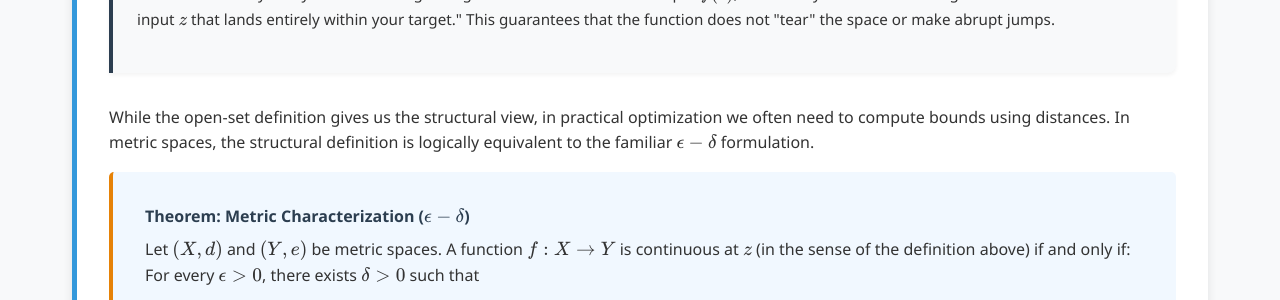
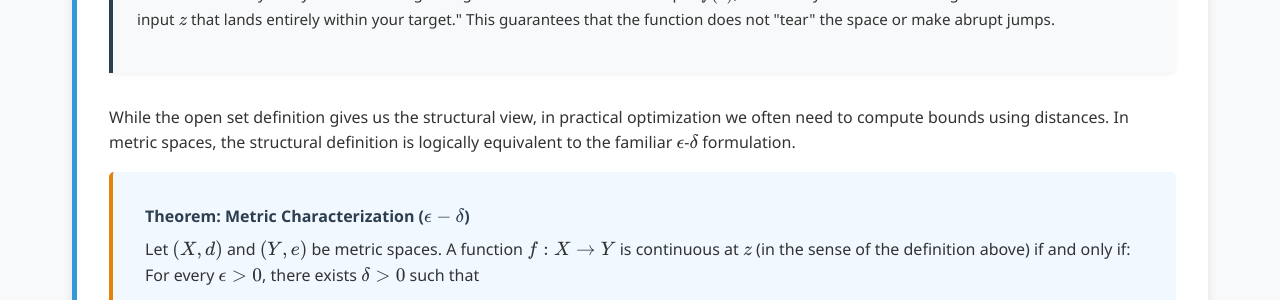
Before and after one commit to Yusukey01/yusukey01.github.io, a Jekyll site: the page built from Mathematics/Calculus/continuity.html, in a window 1280 px wide and 900 px high, scrolled down 1509 px. Shown: the part 154-454 px from the top of the window. Built offline with Jekyll 4.4.1, drawn with Linux system fonts in a browser that asks for light colours.

Commit message:
Start II-18 version2

```diff
--- a/Mathematics/Calculus/continuity.html
+++ b/Mathematics/Calculus/continuity.html
@@ -153,9 +153,9 @@ noindex: true
                 </div>
 
                 <p>
-                    While the open-set definition gives us the structural view, in practical optimization we often need to
+                    While the open set definition gives us the structural view, in practical optimization we often need to
                     compute bounds using distances. In metric spaces, the structural definition is logically equivalent to
-                    the familiar \(\epsilon-\delta\) formulation.
+                    the familiar \(\epsilon\)-\(\delta\) formulation.
                 </p>
 
                 <div class="theorem">
```
